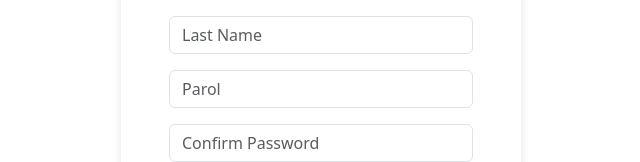
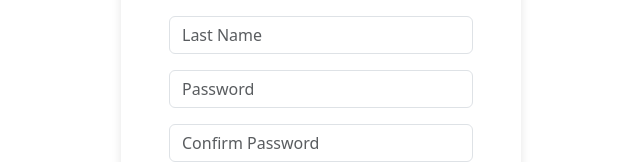
Before and after one commit to sarvar2003/eventure-client, a React (Vite) app: page /signup in a window 1280 px wide. Shown: the part 264-426 px from the top of the page, without its empty margins (319-959 px from the left). Built offline with nearby package versions, Linux system fonts and the light colour scheme; no server answers; a web font is replaced by a local one.

Commit message:
Updated auth pages

```diff
--- a/src/auth/Login.jsx
+++ b/src/auth/Login.jsx
@@ -79,7 +79,7 @@ const Login = () => {
                 <input
                 type={showPassword ? 'text' : 'password'}
                 className="form-control form-control"
-                placeholder="Parol"
+                placeholder="Password"
                 name="password"
                 autoComplete="on"
                 onChange={handleChange}
--- a/src/auth/PasswordReset.jsx
+++ b/src/auth/PasswordReset.jsx
@@ -66,7 +66,7 @@ const PasswordReset = () => {
                     <input
                     type={showPassword ? 'text' : 'password'}
                     className="form-control form-control"
-                    placeholder="Parol"
+                    placeholder="Password"
                     name="password"
                     autoComplete="on"
                     onChange={handleChange}
--- a/src/auth/Signup.jsx
+++ b/src/auth/Signup.jsx
@@ -90,7 +90,7 @@ const Signup = () => {
                 <input
                 type={showPassword ? 'text' : 'password'}
                 className="form-control form-control mb-3"
-                placeholder="Parol"
+                placeholder="Password"
                 name="password"
                 autoComplete="on"
                 onChange={handleChange}
```
